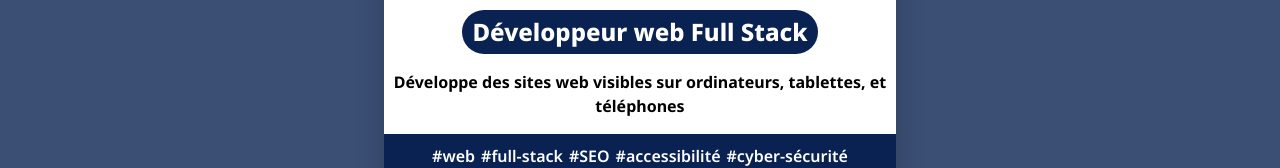
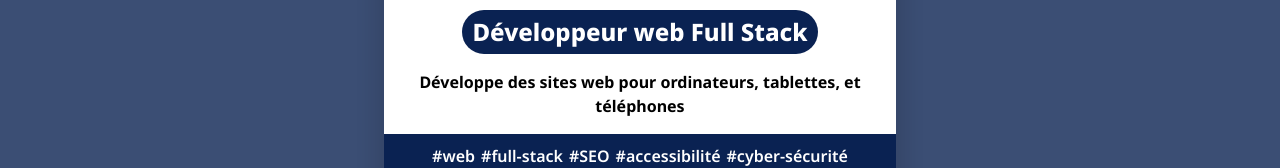
Before and after one commit to Yvialga/portfolio, a Next.js app: page / in a window 1280 px wide. Shown: the part 180-348 px from the top of the page. Built offline with nearby package versions, Linux system fonts and the light colour scheme.

Commit message:
add project_list on externe file

```diff
--- a/src/app/components/mainContent/overview.jsx
+++ b/src/app/components/mainContent/overview.jsx
@@ -32,7 +32,7 @@ export default function Overview() {
                     >tommy <span className="uppercase">bernard</span></em>,
                 </p>
                 <h1 className="font-extrabold bg-primary p-1.5 w-max px-2.5 rounded-3xl z-20">Développeur web Full Stack</h1>
-                <p className="font-bold z-20 text-center md:text-black md:">Développe des sites web visibles sur ordinateurs, tablettes, et téléphones</p>
+                <p className="font-bold z-20 text-center md:text-black px-2">Développe des sites web pour ordinateurs, tablettes, et téléphones</p>
             </div>
             <div className="scroll-indicator relative md:absolute md:translate-y-[700%] mb-4 w-6 h-12 border-2 border-white z-20 rounded-3xl self-center
                             before:relative before:content-[''] before:animate-bounce-increase before:bg-white  before:w-4 before:h-4
--- /dev/null
+++ b/src/app/libs/projectsList.js
@@ -0,0 +1,11 @@
+import Image from "next/image";
+
+export const PROJECTS_LIST = [
+    {
+        title: 'booki',
+        desc: "Site fictif de recherche d'hébergement"
+    }, {
+        title: 'portfolio',
+        desc: "Site portfolio"
+    }
+];
```
